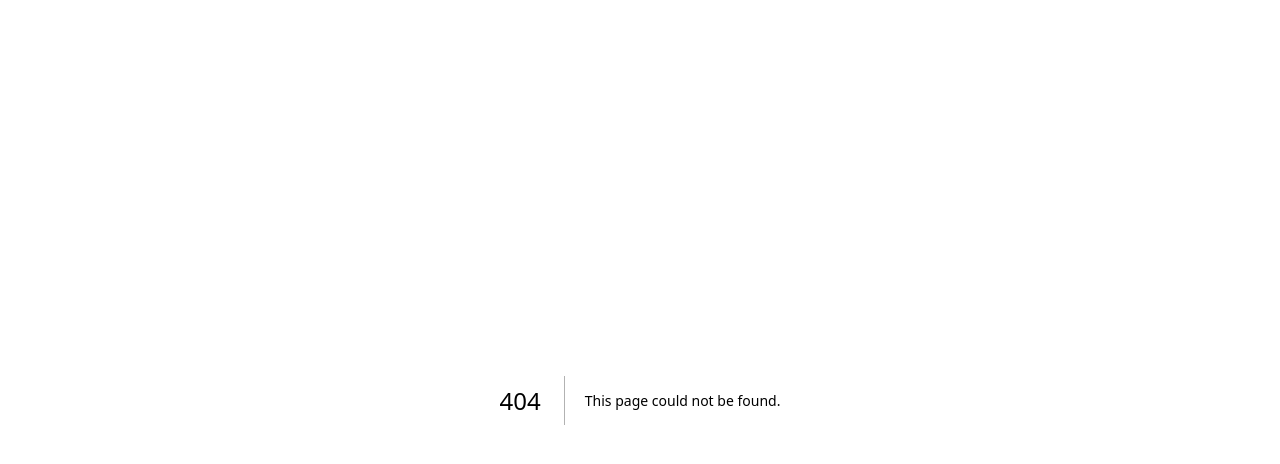
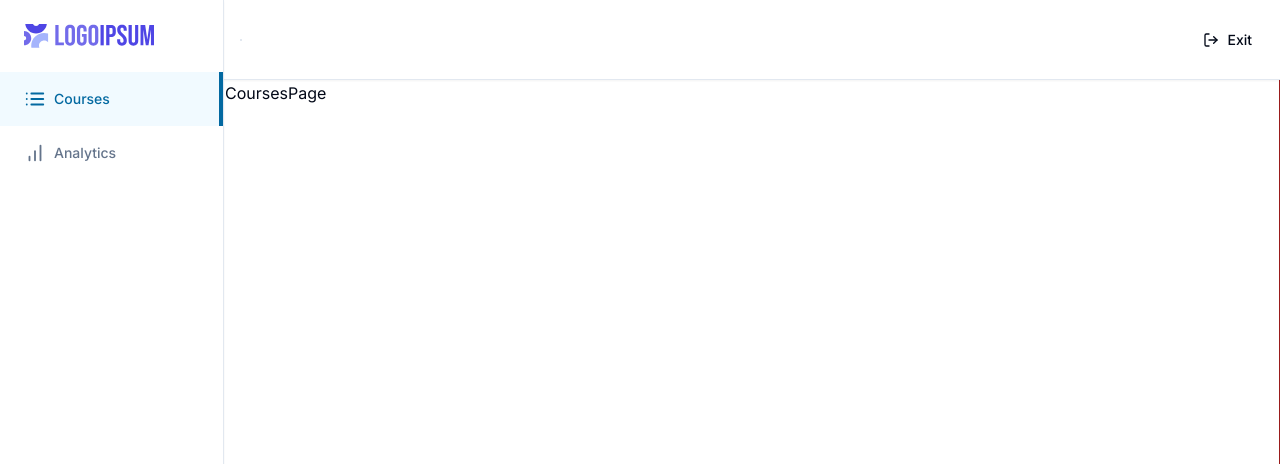
Before and after one commit to PhuocVinhLee/clone_udemy, a Next.js app: page /teacher/courses in a window 1280 px wide. Before the commit this address had no page. Shown: the top 464 px of the page. Built offline with nearby package versions, Linux system fonts and the light colour scheme.

Commit message:
passed dynamic layout commit

```diff
--- a/app/(dashbroard)/(routes)/page.tsx
+++ b/app/(dashbroard)/(routes)/page.tsx
@@ -5,9 +5,11 @@ import Image from "next/image";
 
 export default function Home() {
   return (
-    <p className=" text-3xl  text-blue-600"> <UserButton afterSignOutUrl="/">
+    <p className=" text-3xl border  border-red-600  text-blue-600">
+    <UserButton afterSignOutUrl="/">
 
     </UserButton>
+
      </p>
 
   );
--- /dev/null
+++ b/app/(dashbroard)/(routes)/teacher/analytics/page.tsx
@@ -0,0 +1,9 @@
+import React from 'react'
+
+const AnalyticsPage = () => {
+  return (
+    <div>AnalyticsPage</div>
+  )
+}
+
+export default AnalyticsPage
--- /dev/null
+++ b/app/(dashbroard)/(routes)/teacher/courses/page.tsx
@@ -0,0 +1,11 @@
+import React from 'react'
+
+const CoursesPage = () => {
+  return (
+    <div>
+      CoursesPage
+    </div>
+  )
+}
+
+export default CoursesPage
--- a/app/(dashbroard)/_components/mobile-sidebar.tsx
+++ b/app/(dashbroard)/_components/mobile-sidebar.tsx
@@ -11,7 +11,7 @@ import {
 import Sidebar from "./sidebar";
 const MobileSidebar = () => {
   return (
-    <div>
+    <div className="border">
       <Sheet>
         <SheetTrigger className="md:hidden pr-4 hover:opacity-75 transition">
           <Menu></Menu>
--- a/app/(dashbroard)/_components/nav.tsx
+++ b/app/(dashbroard)/_components/nav.tsx
@@ -3,7 +3,7 @@ import NavbarRoutes from '@/components/navbar-routes'
 import MobileSidebar from'./mobile-sidebar'
 const NavBar = () => {
   return (
-    <div className='p-4 flex items-center border-b h-full bg-white shadow-sm'>
+    <div className=' p-4 flex  items-center border-b h-full bg-white shadow-sm'>
        <MobileSidebar></MobileSidebar>
        <NavbarRoutes/>
     </div>
--- a/app/(dashbroard)/_components/sidebar-routes.tsx
+++ b/app/(dashbroard)/_components/sidebar-routes.tsx
@@ -1,7 +1,8 @@
 "use client";
 
-import { Compass, Layout } from "lucide-react";
+import { BarChart, Compass, Layout, List } from "lucide-react";
 import SidebarItem from "./sidebar-item";
+import { usePathname } from "next/navigation";
 
 const guestRoutes = [
   {
@@ -15,8 +16,23 @@ const guestRoutes = [
     href: "/search",
   },
 ];
+
+const teacherRoutes = [
+  {
+    icon: List,
+    label: "Courses",
+    href: "/teacher/courses",
+  },
+  {
+    icon: BarChart,
+    label: "Analytics",
+    href: "/teacher/analytics",
+  },
+];
 const SidebarRoutes = () => {
-  const routes = guestRoutes;
+  const pathname = usePathname();
+  const isTeacherPage = pathname?.includes("/teacher");
+  const routes = isTeacherPage ? teacherRoutes : guestRoutes;
   return (
     <div className="flex flex-col w-full">
       {routes.map((route) => (
--- a/app/(dashbroard)/layout.tsx
+++ b/app/(dashbroard)/layout.tsx
@@ -4,20 +4,15 @@ import Sidebar from "./_components/sidebar";
 const DashbroardLayout = ({ children }: { children: React.ReactNode }) => {
   return (
     <div className=" h-full ">
-        <div className="h-[80px] md:pl-56 fixed inset-y-0 w-full z-50">
-            <Nav></Nav>
+      <div className="h-[80px] md:pl-56 fixed inset-y-0 w-full z-50">
+        <Nav></Nav>
+      </div>
 
-        </div>
-      <div className=" hidden md:flex h-full w-56 flex-col fixed inset-y-0 z-50">
+      <div className=" hidden md:flex h-full w-56   flex-col fixed inset-y-0 z-50">
+        <Sidebar></Sidebar>
+      </div>
 
-        <Sidebar>
-
-        </Sidebar>
-      </div>
-     <main className=" h-full md:pl-56">
-
-      {children}
-     </main>
+      <main className=" h-full md:pl-56 pt-[80px] border border-red-800 ">{children}</main>
     </div>
   );
 };
--- a/components/navbar-routes.tsx
+++ b/components/navbar-routes.tsx
@@ -1,11 +1,38 @@
 "use client"
 import { UserButton } from '@clerk/nextjs'
- import React from 'react'
+import { usePathname } from 'next/navigation'
+import { Button } from '@/components/ui/button';
+import { LogOut } from 'lucide-react';
+import Link from 'next/link';
+
 
  const NavbarRoutes = () => {
+  const pathname = usePathname();
+
+
+  const isTeacherPage = pathname?.startsWith("/teacher");
+  const isPlayerPage = pathname?.includes("/chapter");
    return (
      <div className=' flex gap-2 ml-auto'>
-        <UserButton></UserButton>
+
+      {isPlayerPage || isTeacherPage ? (
+        <Link href='/'>
+        <Button size="sm" variant="ghost">
+          <LogOut className="h-4 w-4 mr-2">
+
+          </LogOut>
+          Exit
+
+        </Button>
+        </Link>
+      ): (
+        <Link href='/teacher/courses'>
+          <Button size="sm" variant="ghost">
+            Teacher mode
+          </Button>
+        </Link>
+      ) }
+        <UserButton afterSignOutUrl='/'></UserButton>
 
      </div>
    )
```
